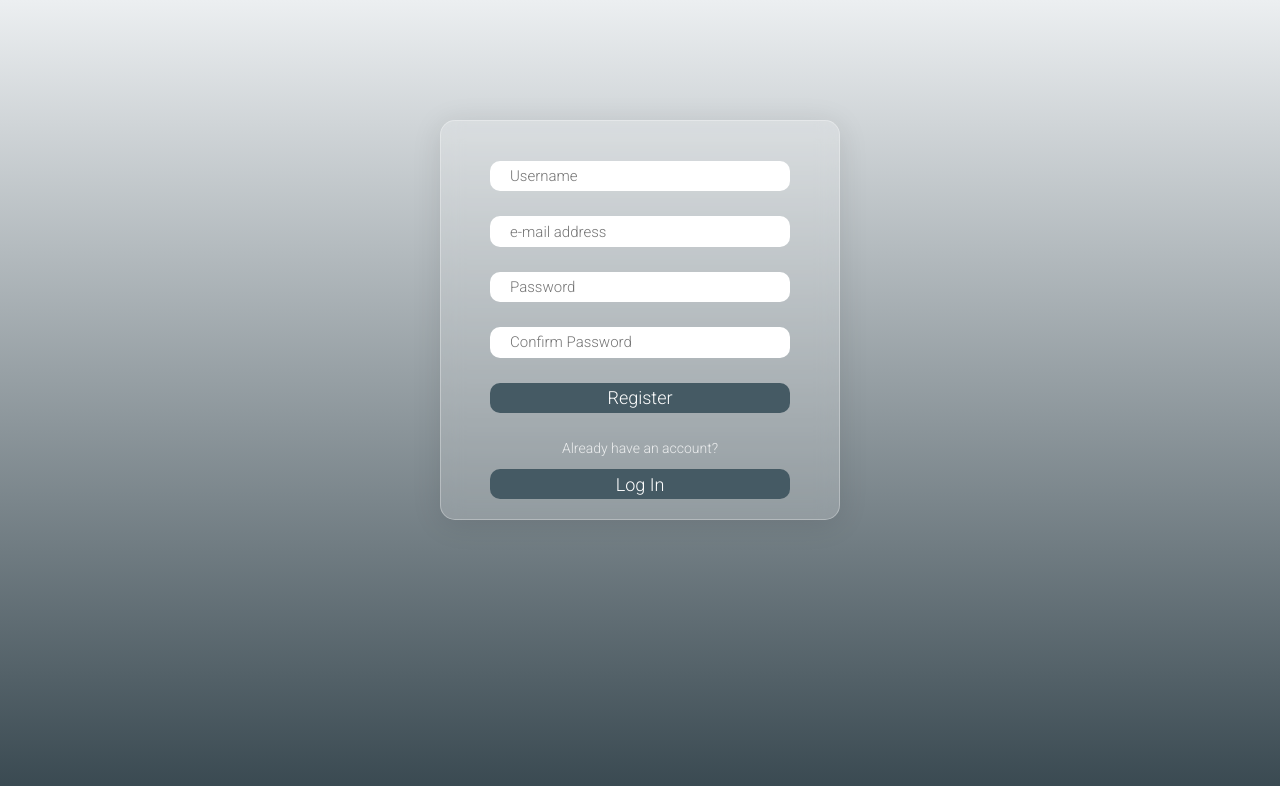
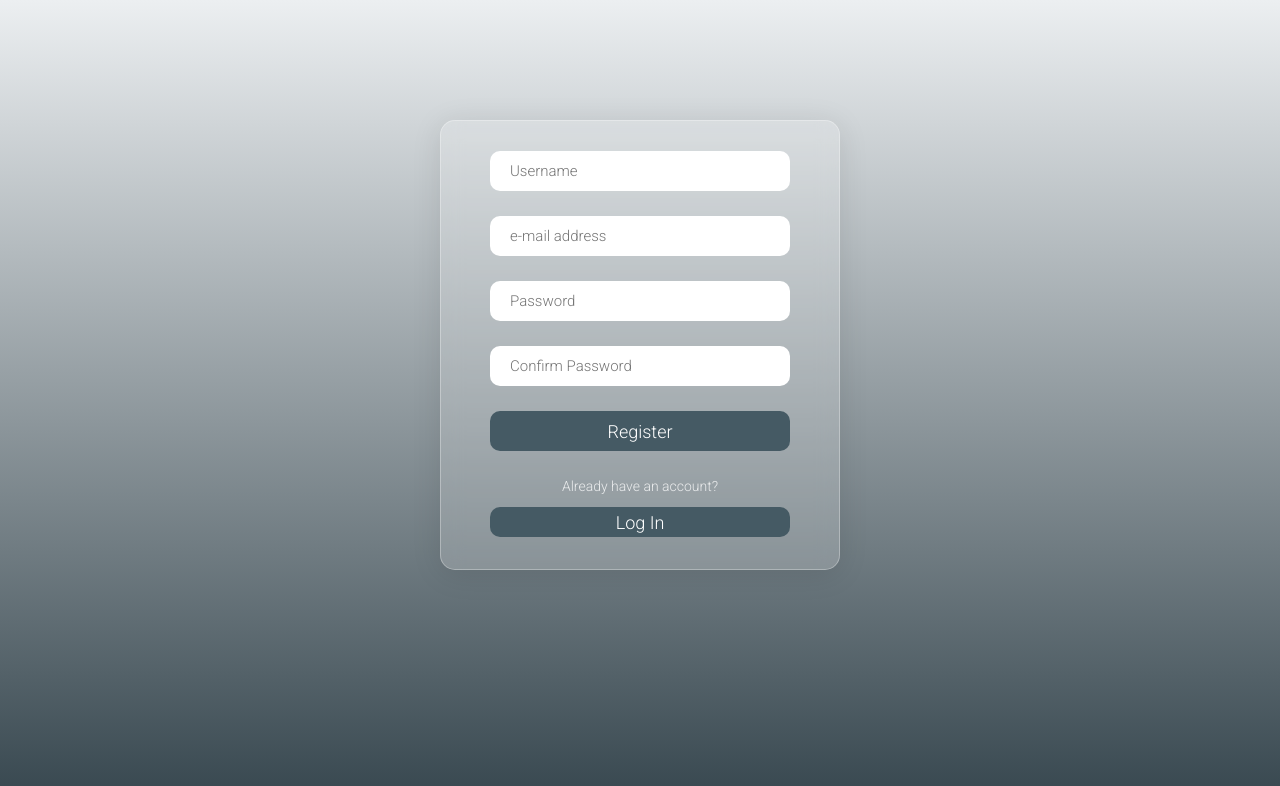
Before and after one commit to panagiotagyft/LA-Crime-Tracker, a React (Create React App) app in the folder my-app/: page /register in a window 1280 px wide. Shown: the top 786 px of the page. Built offline with nearby package versions, Linux system fonts and the light colour scheme.

Commit message:
Login Register padding top

```diff
--- a/my-app/src/pages/login/Login.css
+++ b/my-app/src/pages/login/Login.css
@@ -16,7 +16,7 @@
 
 .loginBox{
     width: 400px;
-    height: 300px;
+    height: 350px;
     padding: 20px;
     background: rgba(255, 255, 255, 0.2); /* Semi-transparent background */
     border-radius: 15px; /* Rounded corners */
@@ -29,7 +29,7 @@
     flex-direction: column;
     gap: 30px;
     align-items: center;
-    padding-top: 50px;
+    padding-top: 30px;
 }
 
 .loginInput{
--- a/my-app/src/pages/register/Register.css
+++ b/my-app/src/pages/register/Register.css
@@ -16,7 +16,7 @@
 
 .registerBox {
     width: 400px;
-    height: 400px;
+    height: 450px;
     padding: 20px;
     background: rgba(255, 255, 255, 0.2);
     border-radius: 15px;
@@ -29,7 +29,7 @@
     flex-direction: column;
     gap: 25px;
     align-items: center;
-    padding-top: 40px;
+    padding-top: 30px;
 }
 
 .registerInput {
```
